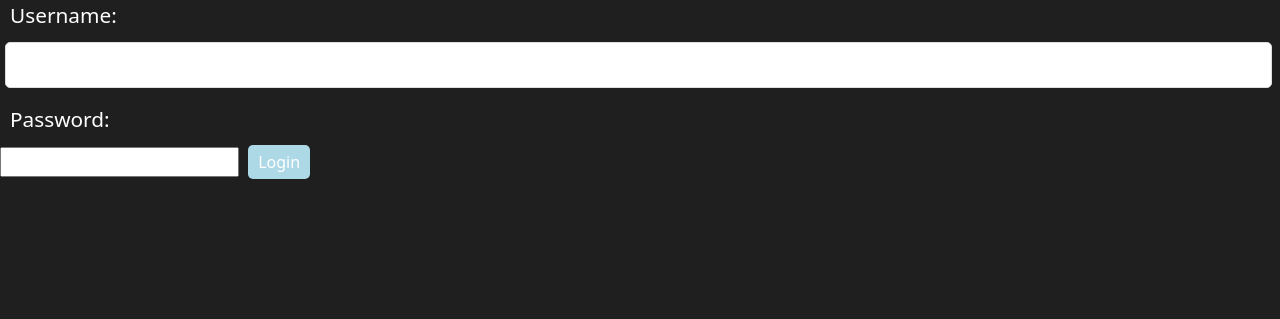
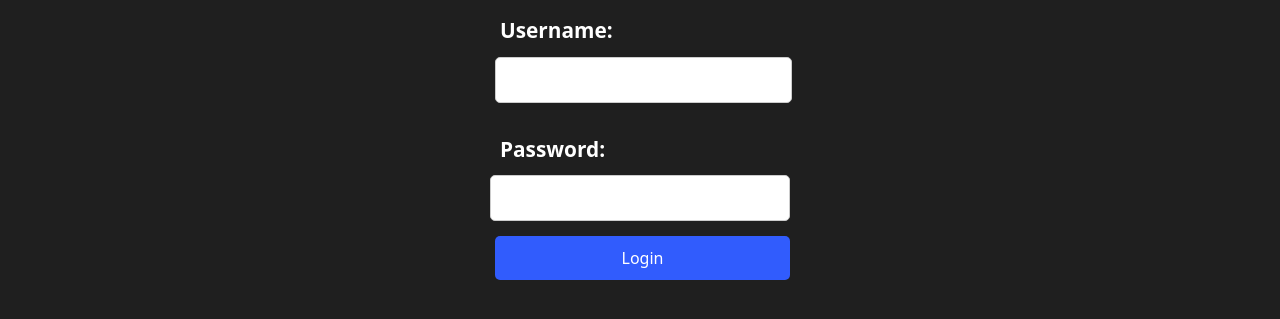
Before and after one commit to JurajPalenkas/ChelseaLondonProjektJurajPalenkas, a PHP site: page /login.php in a window 1280 px wide. Shown: the part 57-376 px from the top of the page. Run offline with PHP 8.4, Linux system fonts and the light colour scheme.

Commit message:
dizajn registru a loginu

```diff
--- a/css/css.css
+++ b/css/css.css
@@ -408,3 +408,35 @@ input[type="submit"]:hover {
   text-transform: uppercase;
   letter-spacing: 0.2px;
 }
+
+.auth-form {
+  display: flex;
+  flex-direction: column;
+  width: 300px;
+  margin: 0 auto;
+}
+
+.auth-form label {
+  font-weight: bold;
+  margin-top: 15px;
+}
+
+.auth-form input[type="text"], .auth-form input[type="password"] {
+  padding: 10px;
+  border: 1px solid #ccc;
+  border-radius: 5px;
+}
+
+.auth-form input[type="submit"] {
+  margin-top: 15px;
+  padding: 10px 20px;
+  border: none;
+  background-color: #315cfd;
+  color: white;
+  cursor: pointer;
+  border-radius: 5px;
+}
+
+.auth-form input[type="submit"]:hover {
+  background-color: #214cbf;
+}
--- a/login.php
+++ b/login.php
@@ -21,7 +21,7 @@ if (isset($_POST['login'])) {
   <link rel="stylesheet" href="css/css.css">
 </head>
 <body>
-<form method="post" action="login.php">
+<form class="auth-form" method="post" action="login.php">
   <label for="username">Username:</label>
   <input type="text" id="username" name="username">
   <label for="password">Password:</label>
--- a/register.php
+++ b/register.php
@@ -25,12 +25,13 @@ if (isset($_POST['register'])) {
     <link rel="stylesheet" href="css/css.css">
 </head>
 <body>
-<form method="post">
+<form class="auth-form" method="post">
     <label for="username">Username:</label>
     <input type="text" id="username" name="username">
     <label for="password">Password:</label>
     <input type="password" id="password" name="password">
     <input type="submit" name="register" value="Register">
 </form>
+</form>
 </body>
 </html>
```
